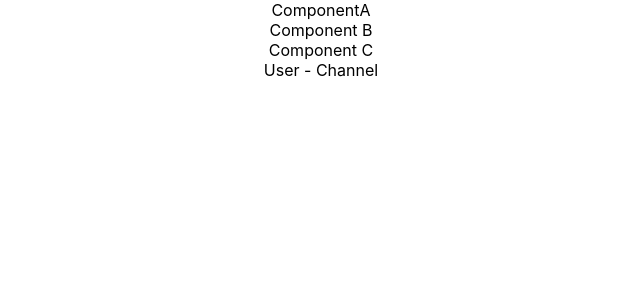
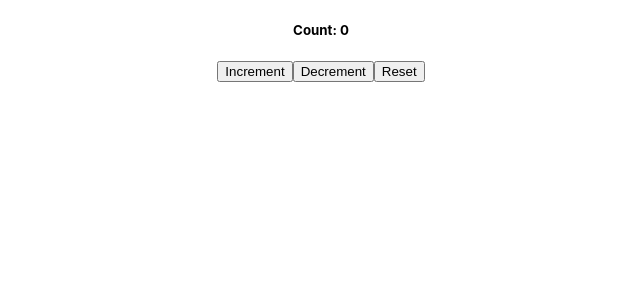
Before and after one commit to Madhava2209/Learn-React, a React (Create React App) app: page / in a window 1280 px wide. Shown: the top 300 px of the page, without its empty margins (319-959 px from the left). Built offline with nearby package versions, Linux system fonts and the light colour scheme.

Commit message:
counter with useReducer hook

```diff
--- a/src/App.js
+++ b/src/App.js
@@ -21,6 +21,7 @@
 import RenderWithCounter from './Components/RenderProps/RenderWithCounter';
 import Welcome from './Components/Welcome';
 import ComponentA from './Components/Hook-useContext/ComponentA';
+import CounterWithReducer from './Components/Hook-useReducer/CounterWithReducer';
 
 export const userContext = React.createContext() //useContext-Hook
 export const channelContext = React.createContext()
@@ -61,11 +62,12 @@
       {/* <CounterUseEffect /> */}
       {/* <CounterContainer /> */}
       {/* useContext-hook */}
-      <userContext.Provider value={'User'}>
+      {/* <userContext.Provider value={'User'}>
         <channelContext.Provider value={'Channel'}>
           <ComponentA />
         </channelContext.Provider>
-      </userContext.Provider>
+      </userContext.Provider> */}
+      <CounterWithReducer />
     </div>
   );
 }
--- /dev/null
+++ b/src/Components/Hook-useReducer/CounterWithReducer.js
@@ -0,0 +1,27 @@
+import React from 'react'
+import { useReducer } from 'react'
+
+function CounterWithReducer() {
+  const initialState = 0
+  const reducer = (currentState, action) =>{
+    switch (action) {
+        case 'increment':
+            return currentState + 1
+        case 'decrement':
+            return currentState - 1
+        case 'reset':
+            return initialState
+    }
+  }
+  const [count,dispatch] = useReducer(reducer, initialState)
+  return (
+    <div>
+      <h5>Count: {count}</h5>
+      <button onClick={()=> dispatch('increment')} >Increment</button>
+      <button onClick={()=> dispatch('decrement')}>Decrement</button>
+      <button onClick={()=> dispatch('reset')}>Reset</button>
+    </div>
+  )
+}
+
+export default CounterWithReducer
```
